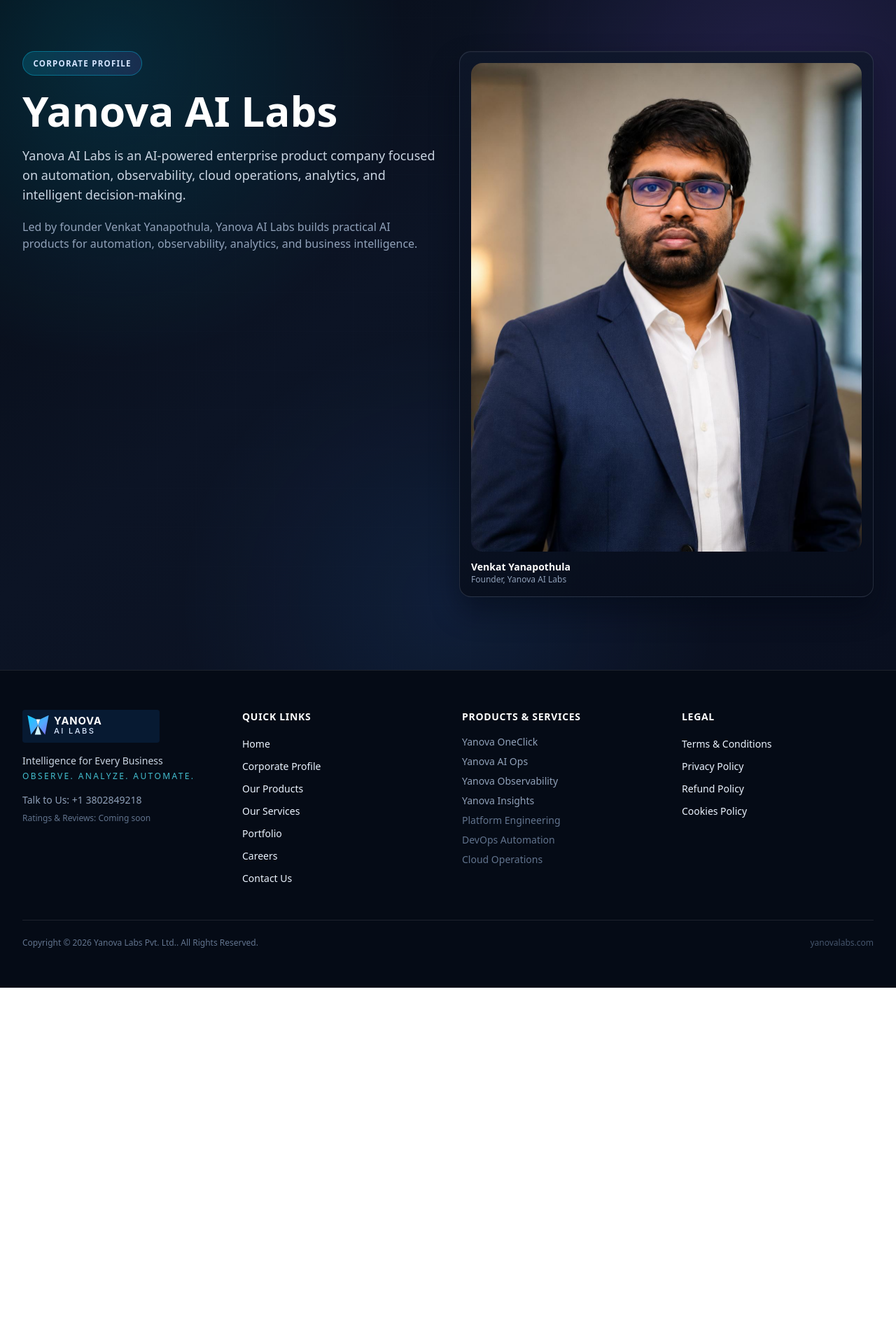
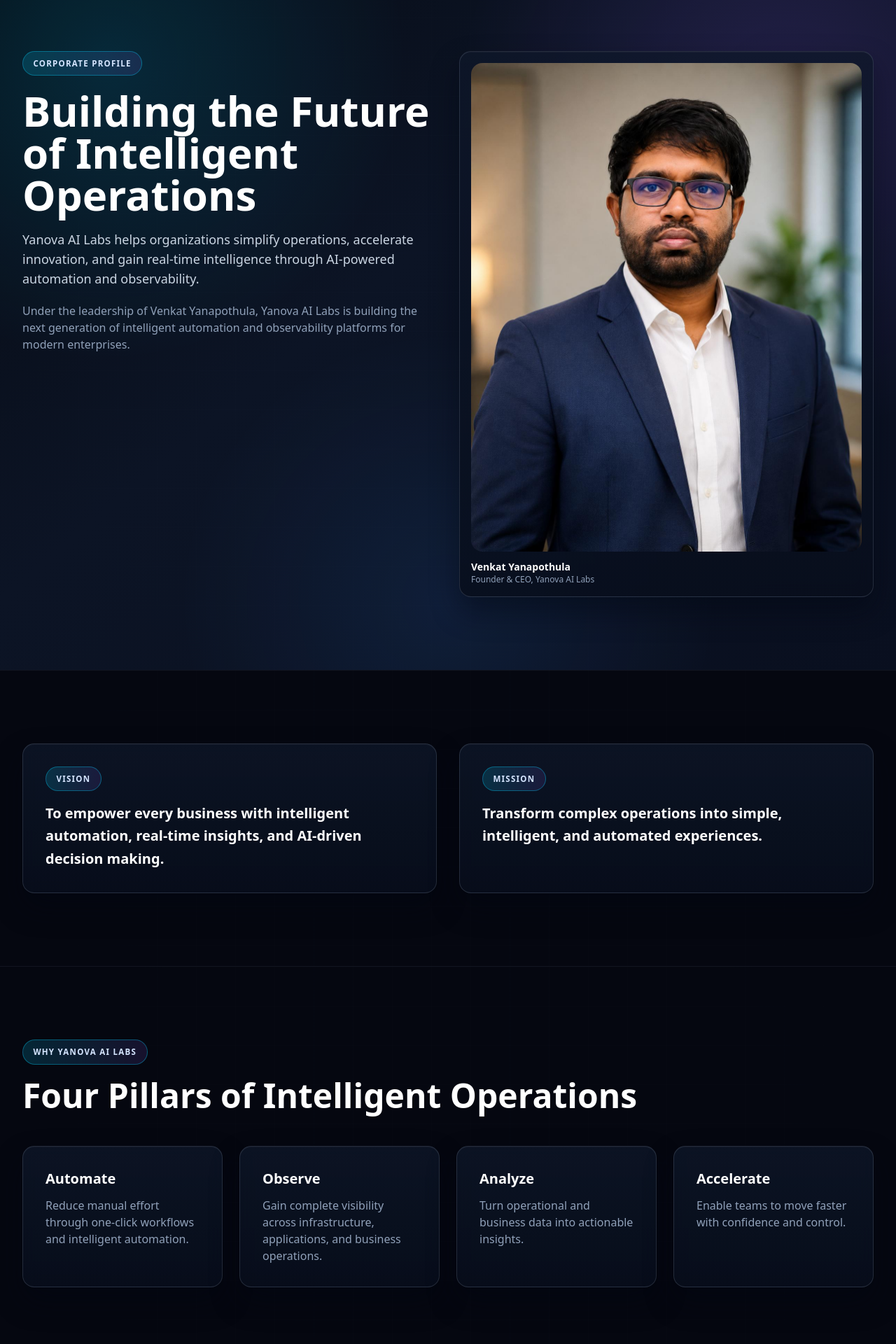
Before and after one commit to yanova-ai-labs/yanova-ai-labs-website, a Next.js app: page /corporate-profile in a window 1280 px wide. Shown: the part 160-2080 px from the top of the page at 70% size. Before the commit the page ends 1571 px from the top, so only its background shows below. Built offline with nearby package versions, Linux system fonts and the light colour scheme.

Commit message:
feat: add Vision, Mission, Why Yanova pillars and CEO statement to corporate profile

```diff
--- a/app/corporate-profile/page.tsx
+++ b/app/corporate-profile/page.tsx
@@ -4,18 +4,18 @@
 export default function CorporateProfilePage() {
   return (
     <div className="bg-night-950 pt-28 md:pt-32">
+
+      {/* Hero Section */}
       <section className="section-shell bg-hero">
         <div className="section-content grid lg:grid-cols-2 gap-8 items-start">
           <div>
             <div className="badge mb-5">Corporate Profile</div>
-            <h1 className="text-4xl md:text-6xl font-black text-white mb-5">{COMPANY.name}</h1>
+            <h1 className="text-4xl md:text-6xl font-black text-white mb-5">Building the Future of Intelligent Operations</h1>
             <p className="text-slate-300 text-lg max-w-4xl">
-              {COMPANY.name} is an AI-powered enterprise product company focused on automation, observability, cloud operations,
-              analytics, and intelligent decision-making.
+              Yanova AI Labs helps organizations simplify operations, accelerate innovation, and gain real-time intelligence through AI-powered automation and observability.
             </p>
             <p className="text-slate-400 mt-5 max-w-4xl">
-              Led by founder {COMPANY.founder}, Yanova AI Labs builds practical AI products for automation,
-              observability, analytics, and business intelligence.
+              Under the leadership of {COMPANY.founder}, Yanova AI Labs is building the next generation of intelligent automation and observability platforms for modern enterprises.
             </p>
           </div>
 
@@ -31,10 +31,68 @@
               />
             </div>
             <p className="mt-3 text-sm font-semibold text-white">Venkat Yanapothula</p>
-            <p className="text-xs text-slate-400">Founder, Yanova AI Labs</p>
+            <p className="text-xs text-slate-400">Founder & CEO, Yanova AI Labs</p>
           </div>
         </div>
       </section>
+
+      {/* Vision & Mission */}
+      <section className="section-shell">
+        <div className="section-content grid md:grid-cols-2 gap-8">
+          <div className="card p-8">
+            <div className="badge mb-4">Vision</div>
+            <p className="text-white text-xl font-semibold leading-relaxed">
+              To empower every business with intelligent automation, real-time insights, and AI-driven decision making.
+            </p>
+          </div>
+          <div className="card p-8">
+            <div className="badge mb-4">Mission</div>
+            <p className="text-white text-xl font-semibold leading-relaxed">
+              Transform complex operations into simple, intelligent, and automated experiences.
+            </p>
+          </div>
+        </div>
+      </section>
+
+      {/* Why Yanova AI Labs */}
+      <section className="section-shell">
+        <div className="section-content">
+          <div className="badge mb-5">Why Yanova AI Labs</div>
+          <h2 className="text-3xl md:text-5xl font-black text-white mb-12">Four Pillars of Intelligent Operations</h2>
+          <div className="grid md:grid-cols-2 lg:grid-cols-4 gap-6">
+            <div className="card p-8">
+              <h3 className="text-xl font-black text-white mb-3">Automate</h3>
+              <p className="text-slate-400">Reduce manual effort through one-click workflows and intelligent automation.</p>
+            </div>
+            <div className="card p-8">
+              <h3 className="text-xl font-black text-white mb-3">Observe</h3>
+              <p className="text-slate-400">Gain complete visibility across infrastructure, applications, and business operations.</p>
+            </div>
+            <div className="card p-8">
+              <h3 className="text-xl font-black text-white mb-3">Analyze</h3>
+              <p className="text-slate-400">Turn operational and business data into actionable insights.</p>
+            </div>
+            <div className="card p-8">
+              <h3 className="text-xl font-black text-white mb-3">Accelerate</h3>
+              <p className="text-slate-400">Enable teams to move faster with confidence and control.</p>
+            </div>
+          </div>
+        </div>
+      </section>
+
+      {/* CEO Closing Statement */}
+      <section className="section-shell">
+        <div className="section-content">
+          <div className="card p-10 md:p-16 text-center max-w-4xl mx-auto">
+            <p className="text-white text-2xl md:text-3xl font-semibold leading-relaxed mb-8">
+              "At Yanova AI Labs, we believe the future belongs to organizations that can observe intelligently, analyze instantly, and automate confidently. Our mission is to build the platforms that make that future possible."
+            </p>
+            <p className="text-slate-400 font-semibold">Venkat Yanapothula</p>
+            <p className="text-slate-500 text-sm">Founder & CEO, Yanova AI Labs</p>
+          </div>
+        </div>
+      </section>
+
     </div>
   );
 }
```
